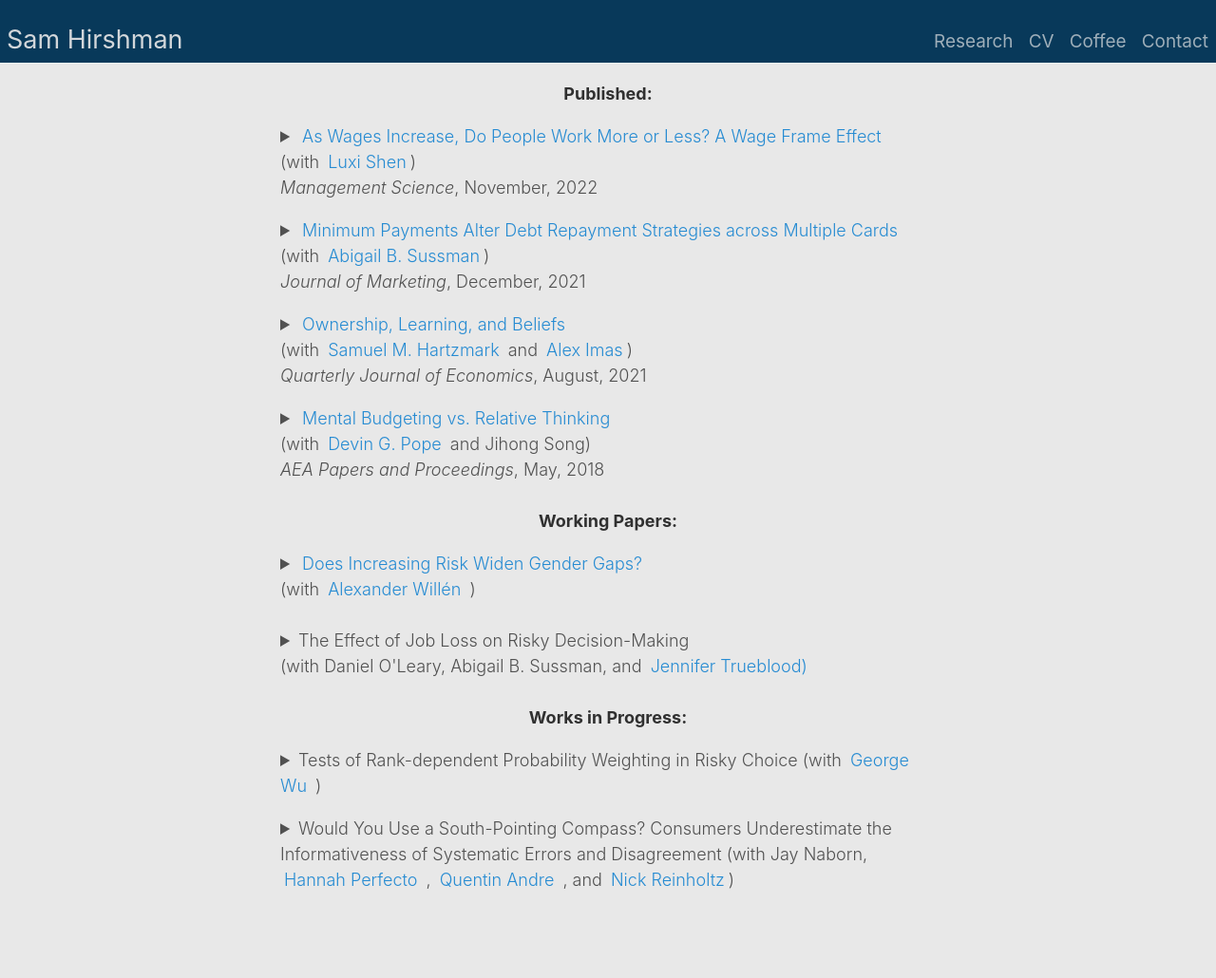
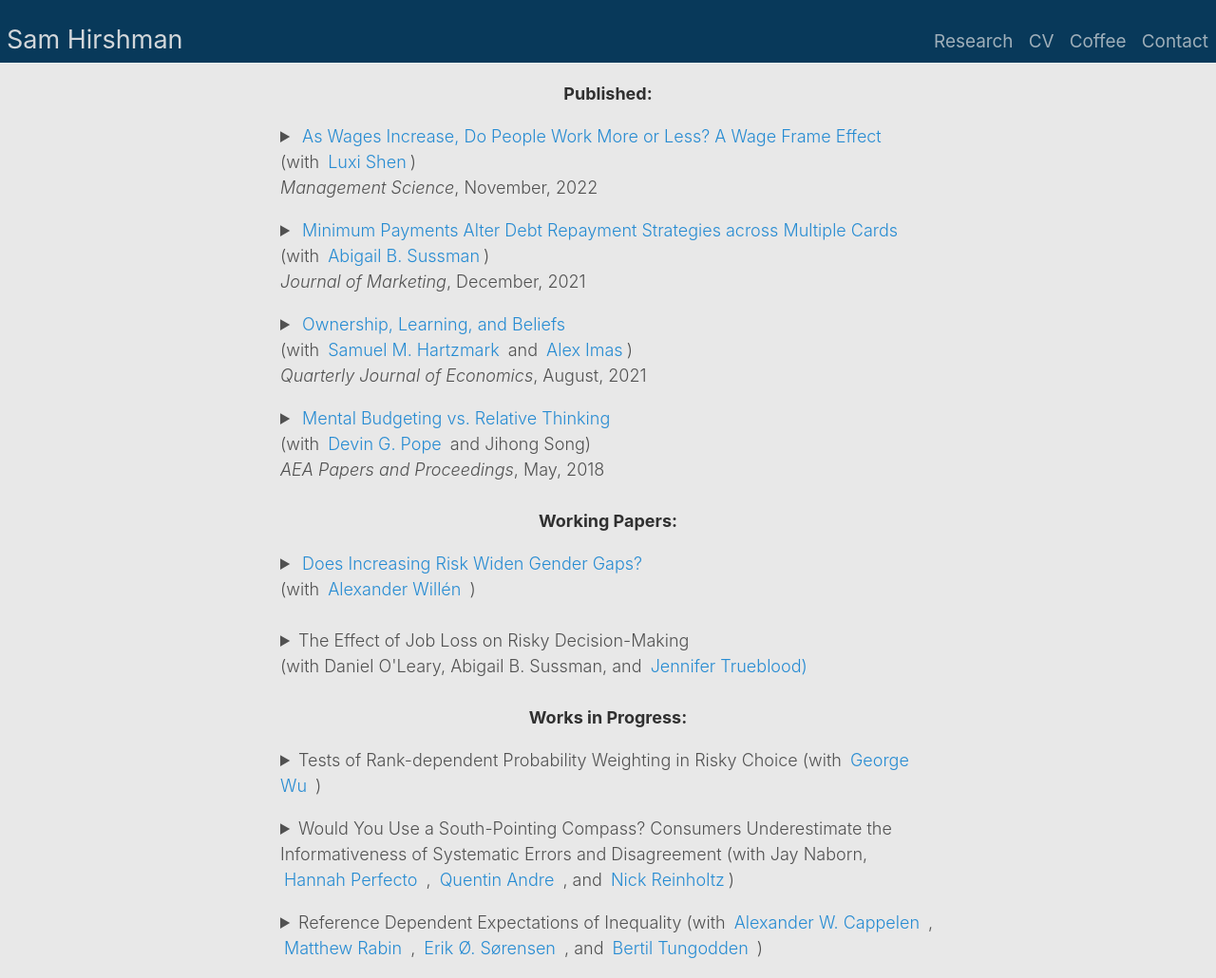
Before and after one commit to shirshma/shirshma.github.io, a Jekyll site: the page built from docs/research.md, in a window 1280 px wide. Shown: the whole page at 95% size. Built offline with Jekyll 4.4.1, drawn with Linux system fonts in a browser that asks for light colours; before the commit the page ends 958 px from its top, so only the background shows below that.

Commit message:
Update research.md

```diff
--- a/docs/research.md
+++ b/docs/research.md
@@ -64,12 +64,11 @@ The unemployment rate in the United States reached 14.7%, 23.1 million people, i
 <p><details><summary>
     Would You Use a South-Pointing Compass? Consumers Underestimate the Informativeness of Systematic Errors and Disagreement (with  Jay Naborn, <a href="https://olin.wustl.edu/EN-US/Faculty-Research/Faculty/Pages/FacultyDetail.aspx?username=perfecto"> Hannah Perfecto </a>,  <a href="https://quentinandre.net/">  Quentin Andre </a>, and  <a href="https://reinholtzresearch.com/">  Nick Reinholtz</a>)  </summary>
    </details>
- <!---
 <p><details><summary>
-Reference Dependent Expectations of Inequality (with <a href="https://sites.google.com/view/alexander-w-cappelen/home"> Alexander W. Cappelen </a>, <a href="https://sites.google.com/view/alexander-w-cappelen/home"> Matthew Rabin )
+Reference Dependent Expectations of Inequality (with <a href="https://sites.google.com/view/alexander-w-cappelen/home"> Alexander W. Cappelen </a>, <a href="https://scholar.harvard.edu/rabin/home"> Matthew Rabin </a>, <a href="https://www.statsokonomen.no/about/" > Erik Ø. Sørensen </a>, and <a href="https://sites.google.com/view/bertiltungodden/home" > Bertil Tungodden </a> )
  </summary>
    </details>
----->
+
   <!---
 <p><details><summary> The Interplay of Beliefs and Preferences in Driving the Disposition Effect </summary>
   <p> <b>Abstract:</b>
```
